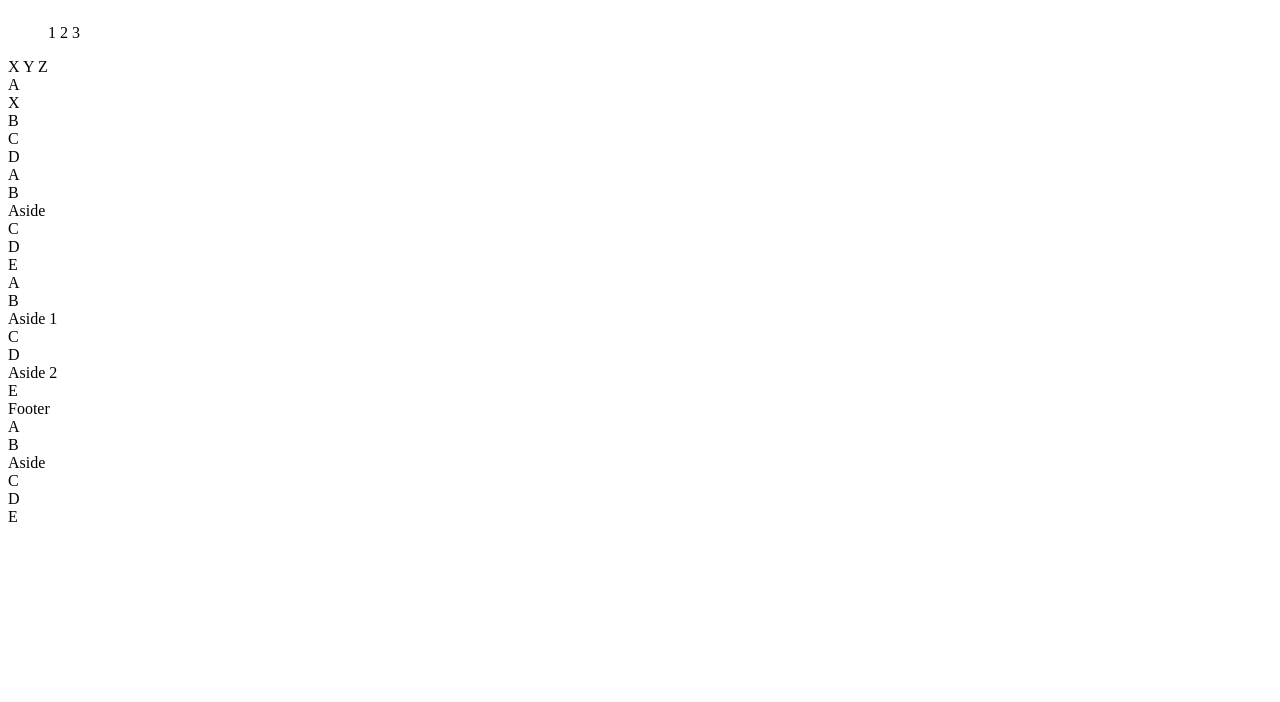
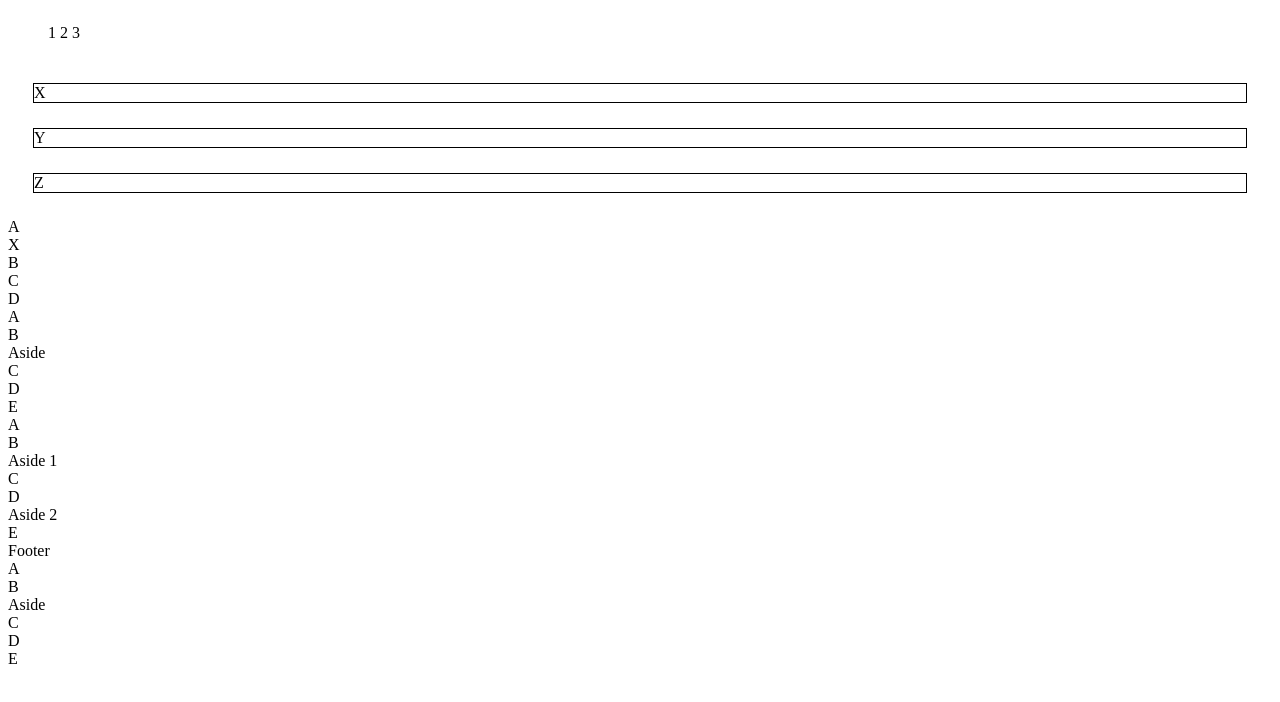
Before and after one commit to lukewalt/pseudo-class-exercise, a plain HTML site: page index.html in a window 1280 px wide. Drawn offline with Linux system fonts and the light colour scheme.

Commit message:
shifted the inline span elements to block and applied border and margin

```diff
--- a/main.css
+++ b/main.css
@@ -5,7 +5,13 @@
   display: flex;
 }
 
-.top > li {
+.block {
   list-style: none;
   display: inline;
 }
+
+.inline {
+  display: block;
+  border: 1px solid black;
+  margin: 25px;
+}
```
